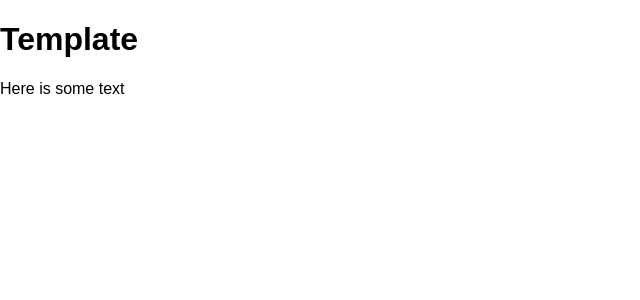
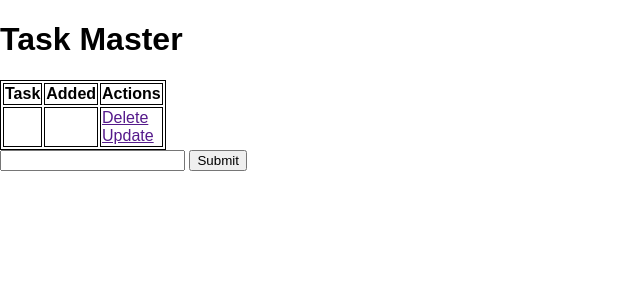
Before and after one commit to wild-kard/FlaskTodo, a Flask app: page / in a window 1280 px wide. Shown: the top 300 px of the page, without its empty margins (0-640 px from the left). Run offline with Flask 2, Linux system fonts and the light colour scheme; parts of the project's set-up code (start-up, migrations or seed data) failed here and were passed over.

Commit message:
finished model and built table. Expanded on HTML skele.

```diff
--- a/app.py
+++ b/app.py
@@ -7,11 +7,13 @@ app.config['SQLALCHEMY_DATABASE_URI'] = 'sqlite:///test.db'
 db = SQLAlchemy(app)
 
 class Todo(db.Model):
-    id = db.Column(db.Integer, primar_key=True)
-    content = db.COlumn(db.String(250), nullabe=False)
+    id = db.Column(db.Integer, primary_key=True)
+    content = db.Column(db.String(250))
     date_created = db.Column(db.DateTime, default=datetime.utcnow)
 
-@app.route('/')
+    def __repr__(self):
+        return '<Task %r>' %self.id
+@app.route('/', methods=['POST', 'GET'])
 
 def index():
     return render_template('index.html')
--- a/static/css/main.css
+++ b/static/css/main.css
@@ -2,3 +2,7 @@ body {
     margin: 0;
     font-family: sans-serif;
 }
+
+table, th, td{
+    border: 1px solid black;
+}
--- a/templates/index.html
+++ b/templates/index.html
@@ -9,6 +9,30 @@
 
 
 {% block body %}
-<h1>Template</h1>
-<p>Here is some text
+<div class="content">
+
+    <h1>Task Master</h1>
+
+    <table>
+    <tr>
+        <th>Task</th>
+        <th>Added</th>
+        <th>Actions</th>
+    </tr>
+    <tr>
+        <td></td>
+        <td></td>
+        <td>
+            <a href="">Delete</a>
+            <br>
+            <a href="">Update</a>
+        </td>
+    </tr>
+    </table>
+
+    <form action="/" method="POST">
+        <input type="text" name="content" id="content">
+        <input type="submit" valu="Add Task">
+    </form>
+</div>
 {% endblock %}
```
